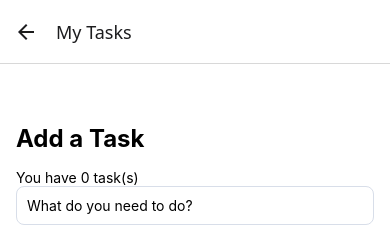
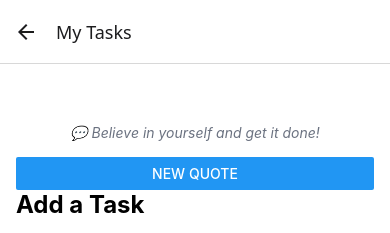
Before and after one commit to krisiajademutia/Week1Labs, a React Native app: screen /AddTask in a window 390 px wide. Shown: the top 233 px of the page. Built offline with nearby package versions, Linux system fonts and the light colour scheme; no server answers.

Commit message:
Lab 9: Fetching live data from a web API

```diff
--- a/screens/AddTaskScreen.js
+++ b/screens/AddTaskScreen.js
@@ -8,6 +8,14 @@
   const [tasks, setTasks] = useState([]);
   const [errorMessage, setErrorMessage] = useState('');
   const [isLoaded, setIsLoaded] = useState(false);
+  const [quote, setQuote] = useState("Loading today's motivation...");
+
+  useEffect(() => {
+    fetch('https://api.quotable.io/random')
+      .then((response) => response.json())
+      .then((data) => setQuote(data.content))
+      .catch(() => setQuote('Believe in yourself and get it done!'));
+  }, []);
 
   useEffect(() => {
     const loadTasks = async () => {
@@ -19,7 +27,7 @@
       } catch (error) {
         console.error('Failed to load tasks:', error);
       } finally {
-        setIsLoaded(true); // Mark initial load as complete
+        setIsLoaded(true);
       }
     };
 
@@ -27,7 +35,7 @@
   }, []);
 
   useEffect(() => {
-    if (!isLoaded) return; // Prevent saving default/empty state on startup
+    if (!isLoaded) return;
 
     const saveTasks = async () => {
       try {
@@ -61,6 +69,16 @@
 
   return (
     <View style={styles.container}>
+      <Text style={styles.quote}>💬 {quote}</Text>
+      <Button
+        title="New Quote"
+        onPress={() => {
+          fetch('https://api.quotable.io/random')
+            .then((response) => response.json())
+            .then((data) => setQuote(data.content))
+            .catch(() => setQuote('Believe in yourself and get it done!'));
+        }}
+      />
       <Text style={styles.heading}>Add a Task</Text>
       <Text>You have {tasks.length} task(s)</Text>
       <TextInput
@@ -107,4 +125,5 @@
   separator: { height: 8 },
   error: { color: '#B23A48', marginBottom: 10 },
   celebration: { fontSize: 16, fontWeight: 'bold', color: '#1E8A7A', textAlign: 'center', marginVertical: 12 },
+  quote: { fontStyle: 'italic', color: '#6B7280', marginBottom: 16, textAlign: 'center' },
 });
```
